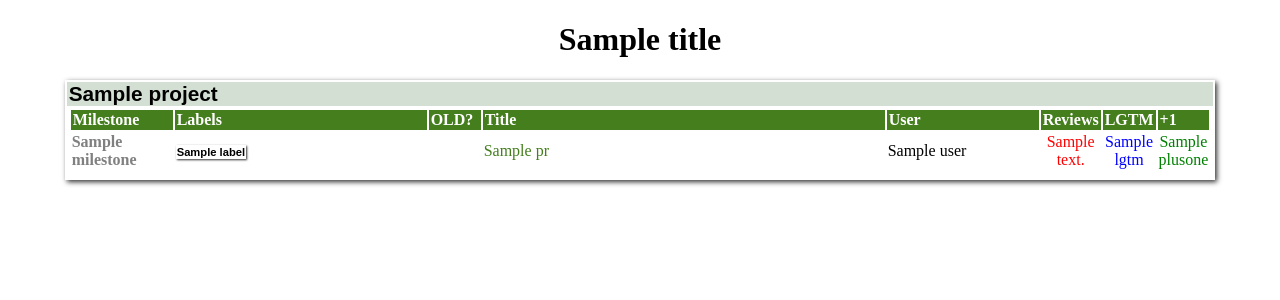
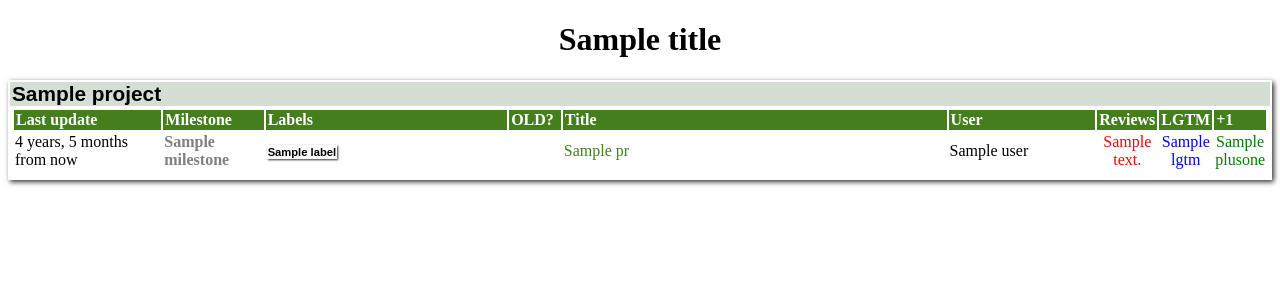
Before and after one commit to Genymobile/gm_pr, a Django app: template gm_pr/templates/pr.html in a window 1280 px wide. Shown: the top 300 px of the page. Run offline with Django 3.2, Linux system fonts and the light colour scheme; the template is opened without the code that fills it: most values are stand-ins (such as "Sample title", 1, 10 or a date in 2020); parts of the project's set-up code (start-up, migrations or seed data) failed here and were passed over.

Commit message:
Issue #24: Show the last update date in the web view

```diff
--- a/gm_pr/PrFetcher.py
+++ b/gm_pr/PrFetcher.py
@@ -66,7 +66,7 @@ def fetch_data(project_name, url, org):
                 milestone = milestone['title']
             pr = models.Pr(url=jpr['html_url'],
                            title=jpr['title'],
-                           updated_at=jpr['updated_at'],
+                           updated_at=date,
                            user=jpr['user']['login'],
                            repo=jpr['base']['repo']['full_name'],
                            nbreview=int(detail_json['comments']) + \
--- a/gm_pr/settings.py
+++ b/gm_pr/settings.py
@@ -128,6 +128,7 @@ INSTALLED_APPS = (
     'django.contrib.sites',
     'django.contrib.messages',
     'django.contrib.staticfiles',
+    'django.contrib.humanize',
     # Uncomment the next line to enable the admin:
     # 'django.contrib.admin',
     # Uncomment the next line to enable admin documentation:
--- a/gm_pr/static/gm_pr.css
+++ b/gm_pr/static/gm_pr.css
@@ -37,6 +37,9 @@ td a:hover {
   padding-left: 2px;
   padding-right: 2px;
   background-color: #d3dfd3;
+}
+.last-update {
+ width: 150px;
 }
 .milestone {
   color: grey;
--- a/gm_pr/templates/pr.html
+++ b/gm_pr/templates/pr.html
@@ -1,4 +1,5 @@
 {% extends "base.html" %}
+{% load humanize %}
 {% block content %}
 
 {% for project in project_list %}
@@ -7,6 +8,7 @@
         <div class="project-name">{{project.name}}</div>
         <table class="project">
             <tr>
+                <th>Last update</th>
                 <th>Milestone</th>
                 <th>Labels</th>
                 <th>OLD?</th>
@@ -18,6 +20,7 @@
             </tr>
         {% for pr in project.pr_list %}
             <tr class="pr">
+                <td class="last-update">{{pr.updated_at|naturaltime}}</td>
                 <td class="milestone">{% if pr.milestone %}{{pr.milestone}}{% endif %}</td>
                 <td class="label">
                 {% for label in pr.labels %}
```
